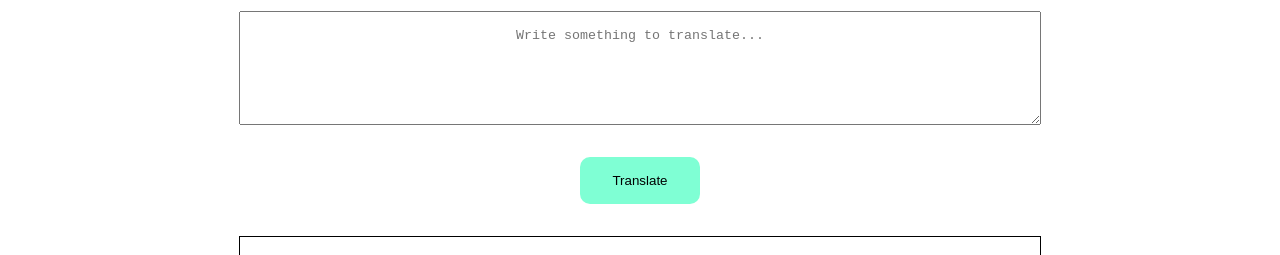
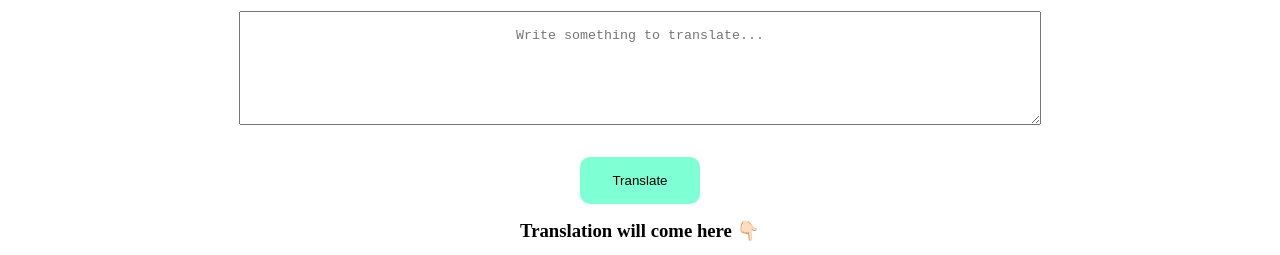
Before and after one commit to iamsaqib24/mark7-dolan-translator, a plain HTML site: page index.html in a window 1280 px wide. Shown: the part 74-329 px from the top of the page. Drawn offline with Linux system fonts and the light colour scheme.

Commit message:
h3 tag added

```diff
--- a/index.html
+++ b/index.html
@@ -13,6 +13,7 @@
     <div id="container">
         <textarea id="text-area" placeholder="Write something to translate..."></textarea>
         <button id="btn-translate">Translate</button>
+        <h3>Translation will come here 👇🏻</h3>
         <div id="output"></div>
     </div>
 
```
